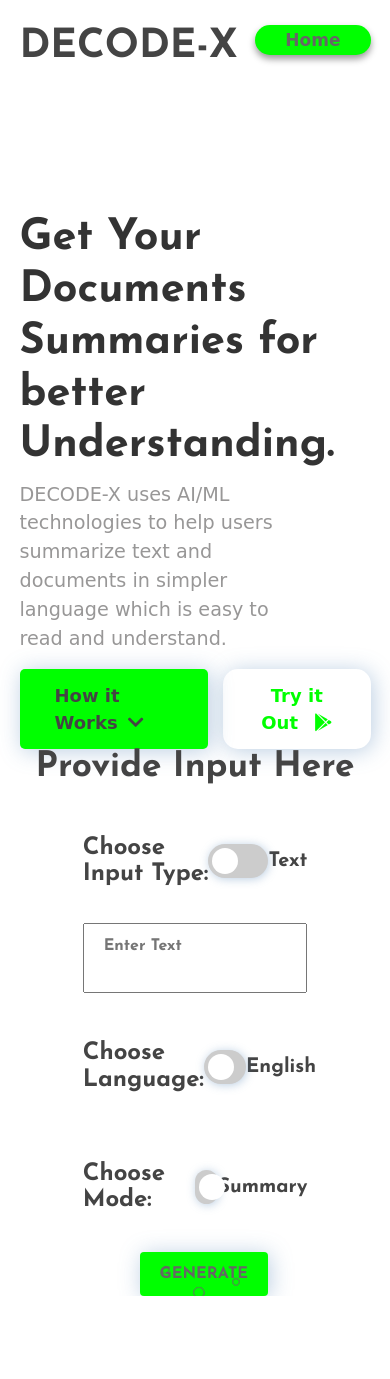
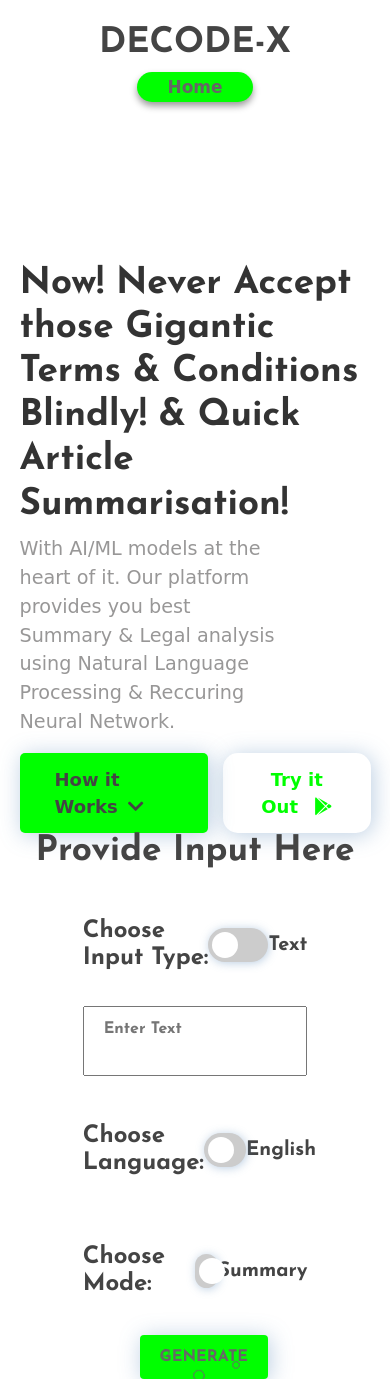
Before and after one commit to Garvit9000c/Decode-X, a Flask app: page / in a window 390 px wide. Before the commit the page ends 1296 px from the top, so only its background shows below. Run offline with Flask 2, Linux system fonts and the light colour scheme; some libraries are stand-ins or nearby versions; some web fonts are replaced.

Commit message:
ResponsiveHeader

```diff
--- a/static/scripts/animation.js
+++ b/static/scripts/animation.js
@@ -1,7 +1,7 @@
 //TypeWrite Animation script
 var i = 0;
-var txt = 'Get Your Documents Summaries for better Understanding.'; /* The text */
-var speed = 30; /* The speed/duration of the effect in milliseconds */
+var txt = 'Now! Never Accept those Gigantic Terms & Conditions Blindly! & Quick Article Summarisation!'; /* The text */
+var speed = 20; /* The speed/duration of the effect in milliseconds */
 
 //function to give typing animation
 function typeWriter() {
--- a/static/styles/header.css
+++ b/static/styles/header.css
@@ -30,3 +30,15 @@ header{
   text-decoration: none;
   font-weight: bold;
 }
+
+/*Responsive header*/
+@media screen and (max-width: 535px){
+    header{
+        flex-direction: column;
+        align-items: center;
+        padding-bottom: 25px;
+    }
+    header h1{
+        font-size: 2.2rem;
+    }
+}
--- a/static/styles/style.css
+++ b/static/styles/style.css
@@ -1,4 +1,3 @@
-
 /* Landing Body Code */
 .lanBody{
     margin: 15vh 5%;
@@ -12,7 +11,7 @@
     justify-content: space-between;
 }
 .con1 h2{
-    font-size: 2.7rem;
+    font-size: 2.3rem;
     line-height: 1.2;
     color: #333;
     margin: 1vh 0;
@@ -44,8 +43,7 @@ i{
 }
 
 /* Landing Form Body code*/
-.con2{
-}
+
 form{
     height: 100%;
     width: 100%;
@@ -100,6 +98,4 @@ form{
     color: #9E9C97;
 }
 
-.formBtn{
-
-}
+/*Responsive Home Body*/
--- a/templates/home.html
+++ b/templates/home.html
@@ -52,7 +52,7 @@
         <!--    Text Section-->
                 <div class="col-lg-5 con1">
                     <h2 id="typedTxt"></h2>
-                    <p class="pCon1">DECODE-X uses AI/ML technologies to help users summarize text and documents in simpler language which is easy to read and understand.</p>
+                    <p class="pCon1">With AI/ML models at the heart of it. Our platform provides you best Summary & Legal analysis using Natural Language Processing & Reccuring Neural Network.</p>
 
                     <div class="BtnCon">
                         <a class="aCon1">
--- a/templates/legal.html
+++ b/templates/legal.html
@@ -23,7 +23,7 @@
         <link href="{{ url_for('static', filename='styles/legalStyle.css') }}" rel="stylesheet" type="text/css">
 
 
-        <title>Result | DECODE-X</title>
+        <title>Legal | DECODE-X</title>
     </head>
     <body>
 
@@ -41,6 +41,7 @@
             </div>
         </header>
 
+        <!--Main Body-->
         <div class="txtBody">
 
             <div class="lgPerCon">
```
